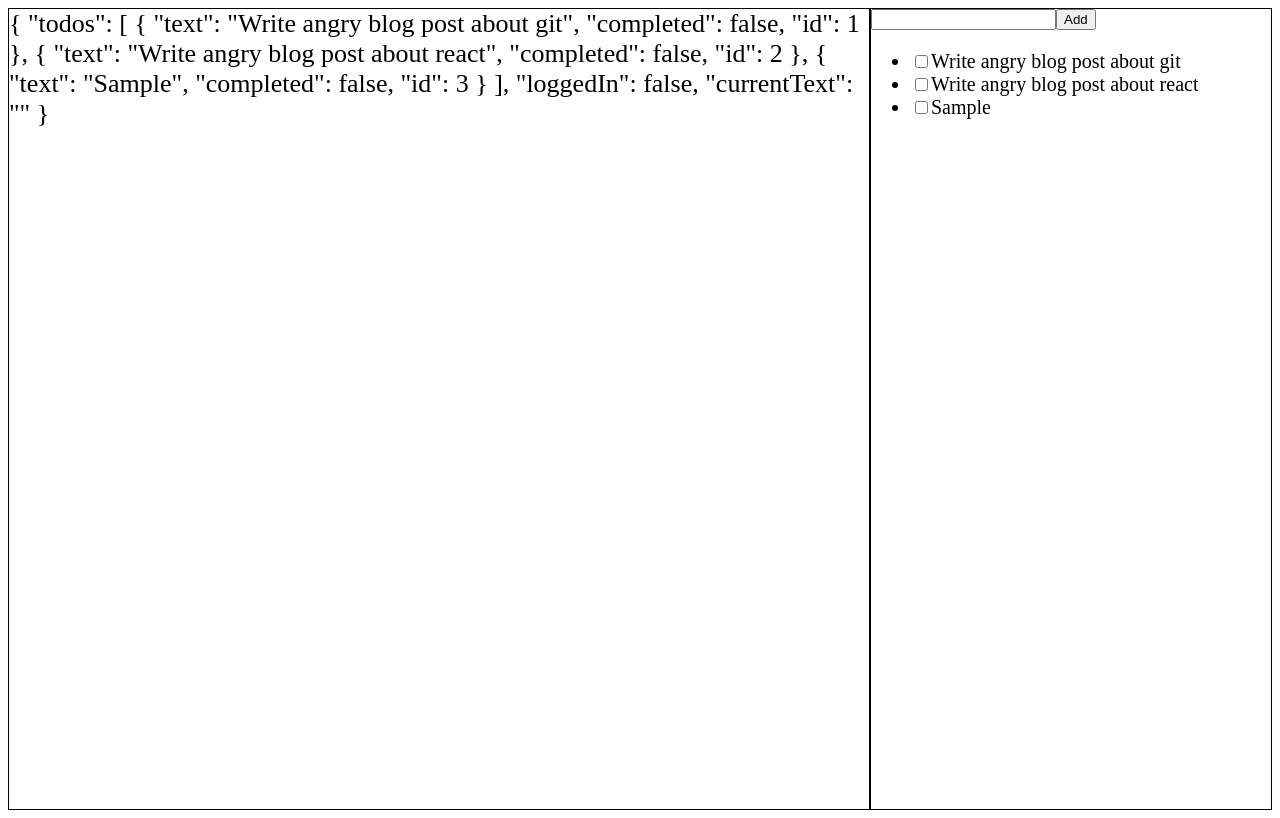
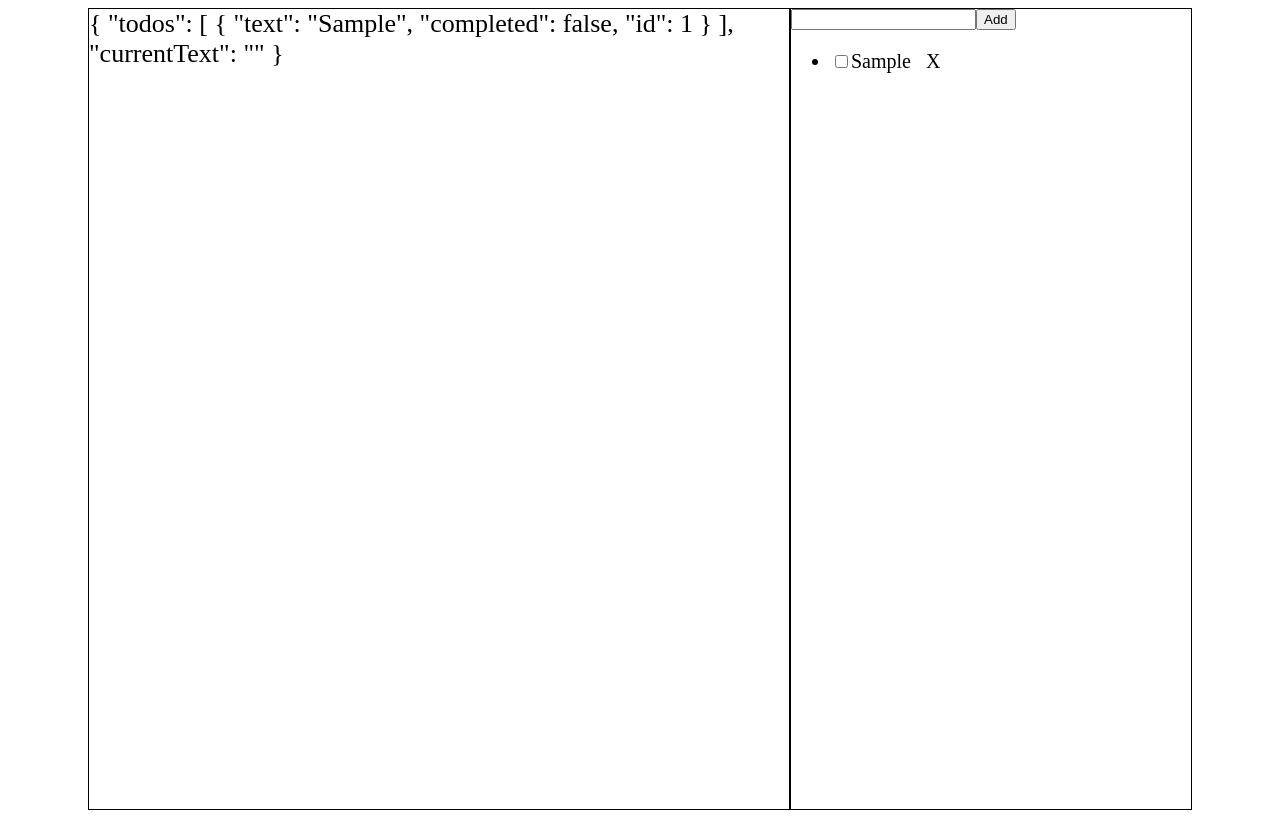
Before and after one commit to neurocollective/brain_do, a React (Create React App) app: page / in a window 1280 px wide. Both pictures are taken after typing "Sample" into the empty fields and a click on the button "Add". Built offline with nearby package versions, Linux system fonts and the light colour scheme.

Commit message:
added delete todos functionality

```diff
--- a/src/App.css
+++ b/src/App.css
@@ -15,8 +15,21 @@
 
 .json-display-container {
   font-size: 26px;
+  max-width: 700px;
 }
 
 .todo-container {
   font-size: 20px;
 }
+
+/* .show-on-hover {
+  visibility: hidden;
+} */
+
+.show-on-hover {
+  visibility: visible;
+}
+
+/* .show-on-hover:hover {
+  visibility: visible;
+} */
--- a/src/App.js
+++ b/src/App.js
@@ -8,10 +8,9 @@ import { useState } from 'react';
 
 const initialState = {
   todos: [
-    { text: 'Write angry blog post about git', completed: false, id: 1 },
-    { text: 'Write angry blog post about react', completed: false, id: 2 }
-  ], // this is the most important datapoint
-  loggedIn: false,
+    // { text: 'Write angry blog post about git', completed: false, id: 1 },
+    // { text: 'Write angry blog post about react', completed: false, id: 2 }
+  ],
   currentText: '',
 };
 
@@ -24,6 +23,11 @@ const copyObject = (state) => {
 };
 
 const getNextId = (todos) => {
+
+  if (!todos.length) {
+    return 1;
+  }
+
   const id = todos[todos.length - 1].id;
 
   return id + 1;
@@ -35,10 +39,12 @@ function App() {
 
   const handleCompletedToggle = (index) => {
 
-    const copiedArray = copyArray(state.todos);
-    copiedArray[index].completed = !copiedArray[index].completed
+    const copiedState = copyObject(state);
 
-    setState({ todos: copiedArray });
+    const copiedArray = copiedState.todos;
+    copiedArray[index].completed = !copiedArray[index].completed;
+
+    setState(copiedState);
   };
 
   const handleType = (event) => {
@@ -64,6 +70,28 @@ function App() {
     setState(copiedState);
   };
 
+  const handleDeleteTodo = (indexToDelete) => {
+    const copiedState = copyObject(state);
+
+    copiedState.todos = copiedState.todos.filter((_, index) => index !== indexToDelete);
+
+    // alternative to .filter w/ for loop ->
+    // const newTodos = [];
+
+    // for (let i = 0; i < state.todos.length; i++) {
+    //   const theTodo = state.todos[i];
+
+    //   if (i === indexToDelete) {
+    //     continue;
+    //   }
+    //   newTodos.push(theTodo);
+    // }
+
+    // copiedState.todos = newTodos;
+
+    setState(copiedState);
+  };
+
   return (
     <div className="App">
       <div className="column columnOne">
@@ -71,7 +99,11 @@ function App() {
       </div>
       <div className="column columnTwo">
         <CreateTodo text={state.currentText} handleType={handleType} create={createNewTodo} />
-        <TodosDisplay todos={state.todos} handleCompletedToggle={handleCompletedToggle} />
+        <TodosDisplay
+          handleDeleteTodo={handleDeleteTodo}
+          todos={state.todos}
+          handleCompletedToggle={handleCompletedToggle}
+        />
       </div>
     </div>
   );
--- a/src/TodosDisplay.js
+++ b/src/TodosDisplay.js
@@ -1,6 +1,6 @@
 const Todo = (props) => {
 
-  const { data, index, onChange } = props; // data -> `{ completed, text }`
+  const { data, index, onChange, handleDeleteTodo } = props; // data -> `{ completed, text }`
 
   let textClass = '';
 
@@ -16,17 +16,26 @@ const Todo = (props) => {
         onChange={() => onChange(index)}
       />
       <span className={textClass}>{data.text}</span>
+      &nbsp;
+      &nbsp;
+      <span className="show-on-hover" onClick={() => handleDeleteTodo(index)}>X</span>
     </li>
   );
 };
 
 const TodosDisplay = (props) => {
-  const { todos } = props;
+  const { todos, handleDeleteTodo, handleCompletedToggle } = props;
 
     return (
       <ul className="todo-container">
         {todos.map((todo, index) => {
-          return <Todo key={todo.id} onChange={props.handleCompletedToggle} data={todo} index={index} />
+          return <Todo
+            key={todo.id}
+            onChange={handleCompletedToggle}
+            data={todo}
+            index={index}
+            handleDeleteTodo={handleDeleteTodo}
+          />
         })}
       </ul>
     );
```
